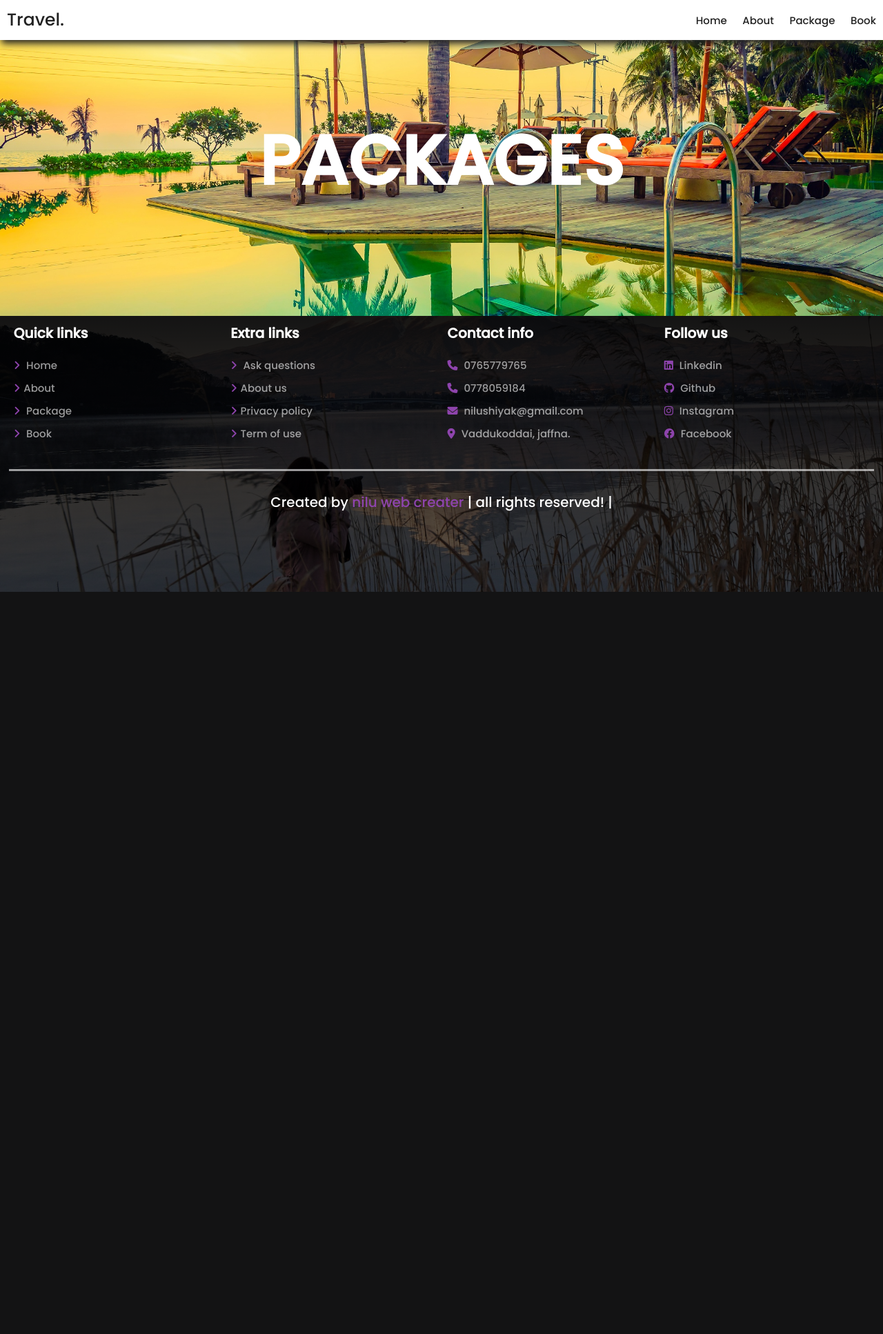
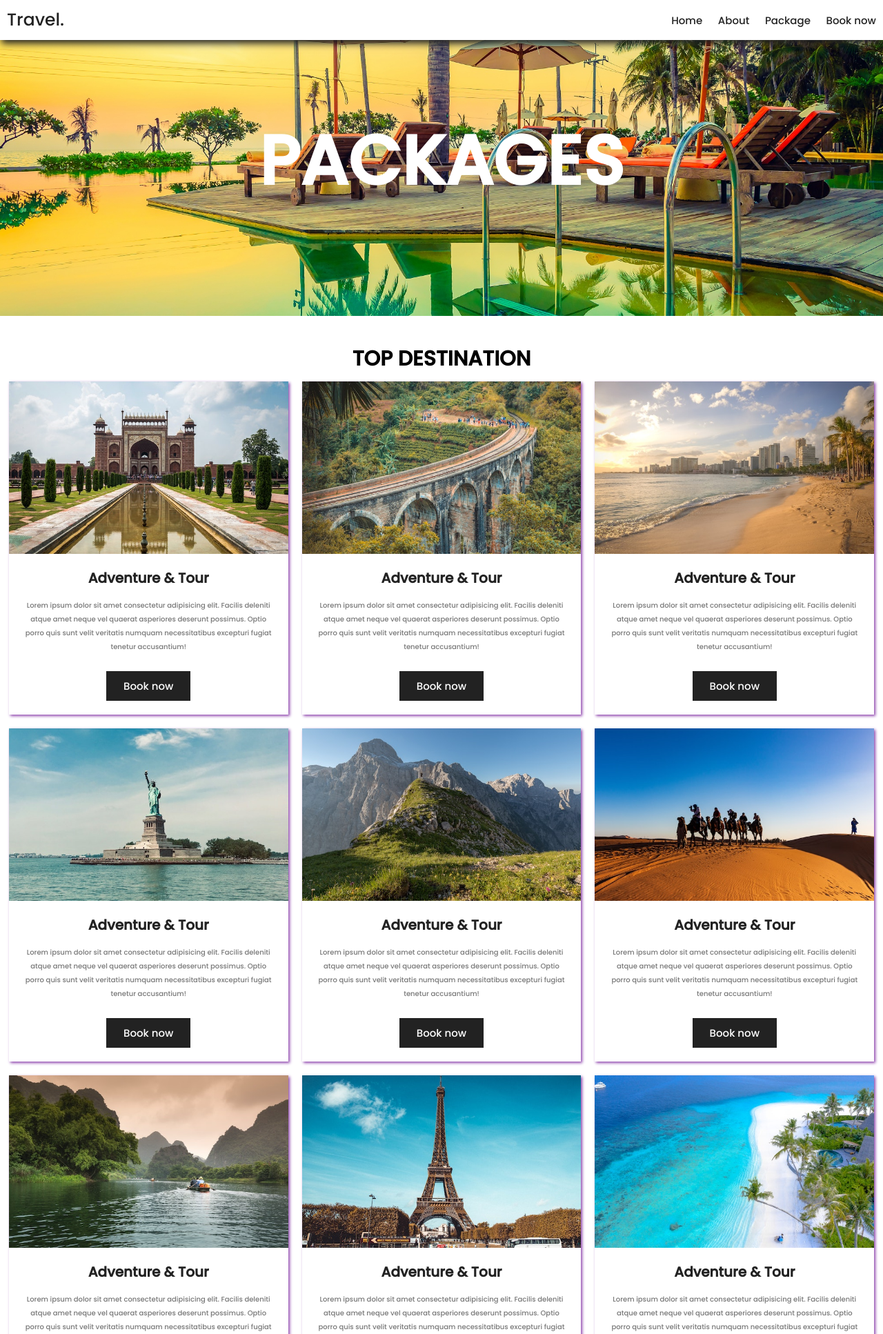
Before and after one commit to Nilushiya/Travel-Tour-website, a PHP site: page /package.html in a window 1280 px wide. Shown: the top 1934 px of the page at 69% size. Before the commit the page ends 858 px from the top, so only its background shows below. Run offline with PHP 8.4, Linux system fonts and the light colour scheme; some web fonts are replaced.

Commit message:
ad package images

```diff
--- a/package.html
+++ b/package.html
@@ -19,7 +19,7 @@
                 <a href="home.html">Home</a>
                 <a href="about.html">About</a>
                 <a href="package.html">Package</a>
-                <a href="book.html">Book</a>
+                <a href="book.html">Book now</a>
             </nav>
 
             <div id="menu-btn" class="fas fa-bars"></div>
@@ -29,6 +29,133 @@
             <h1>Packages</h1>
         </div>
 
+
+        <section class="packages">
+            <h1 class="heading-title">top destination</h1>
+            <div class="box-container">
+                <div class="box">
+                    <div class="image">
+                        <img src="media/pac1.jpg" alt="">
+                    </div>
+                    <div class="content">
+                        <h3>Adventure & Tour</h3>
+                        <p>Lorem ipsum dolor sit amet consectetur adipisicing elit. Facilis deleniti atque amet neque vel quaerat asperiores deserunt possimus. Optio porro quis sunt velit veritatis numquam necessitatibus excepturi fugiat tenetur accusantium!</p>
+                        <a href="book.html" class="btn">Book now</a>
+                    </div>
+                </div>
+                <div class="box">
+                    <div class="image">
+                        <img src="media/pac2.jpg" alt="">
+                    </div>
+                    <div class="content">
+                        <h3>Adventure & Tour</h3>
+                        <p>Lorem ipsum dolor sit amet consectetur adipisicing elit. Facilis deleniti atque amet neque vel quaerat asperiores deserunt possimus. Optio porro quis sunt velit veritatis numquam necessitatibus excepturi fugiat tenetur accusantium!</p>
+                        <a href="book.html" class="btn">Book now</a>
+                    </div>
+                </div>
+                <div class="box">
+                    <div class="image">
+                        <img src="media/pac3.jpg" alt="">
+                    </div>
+                    <div class="content">
+                        <h3>Adventure & Tour</h3>
+                        <p>Lorem ipsum dolor sit amet consectetur adipisicing elit. Facilis deleniti atque amet neque vel quaerat asperiores deserunt possimus. Optio porro quis sunt velit veritatis numquam necessitatibus excepturi fugiat tenetur accusantium!</p>
+                        <a href="book.html" class="btn">Book now</a>
+                    </div>
+                </div>
+                <div class="box">
+                    <div class="image">
+                        <img src="media/p4 - Copy.jpg" alt="">
+                    </div>
+                    <div class="content">
+                        <h3>Adventure & Tour</h3>
+                        <p>Lorem ipsum dolor sit amet consectetur adipisicing elit. Facilis deleniti atque amet neque vel quaerat asperiores deserunt possimus. Optio porro quis sunt velit veritatis numquam necessitatibus excepturi fugiat tenetur accusantium!</p>
+                        <a href="book.html" class="btn">Book now</a>
+                    </div>
+                </div>
+                <div class="box">
+                    <div class="image">
+                        <img src="media/p5 - Copy.jpg" alt="">
+                    </div>
+                    <div class="content">
+                        <h3>Adventure & Tour</h3>
+                        <p>Lorem ipsum dolor sit amet consectetur adipisicing elit. Facilis deleniti atque amet neque vel quaerat asperiores deserunt possimus. Optio porro quis sunt velit veritatis numquam necessitatibus excepturi fugiat tenetur accusantium!</p>
+                        <a href="book.html" class="btn">Book now</a>
+                    </div>
+                </div>
+                <div class="box">
+                    <div class="image">
+                        <img src="media/p6.jpg" alt="">
+                    </div>
+                    <div class="content">
+                        <h3>Adventure & Tour</h3>
+                        <p>Lorem ipsum dolor sit amet consectetur adipisicing elit. Facilis deleniti atque amet neque vel quaerat asperiores deserunt possimus. Optio porro quis sunt velit veritatis numquam necessitatibus excepturi fugiat tenetur accusantium!</p>
+                        <a href="book.html" class="btn">Book now</a>
+                    </div>
+                </div>
+                <div class="box">
+                    <div class="image">
+                        <img src="media/p7.jpg" alt="">
+                    </div>
+                    <div class="content">
+                        <h3>Adventure & Tour</h3>
+                        <p>Lorem ipsum dolor sit amet consectetur adipisicing elit. Facilis deleniti atque amet neque vel quaerat asperiores deserunt possimus. Optio porro quis sunt velit veritatis numquam necessitatibus excepturi fugiat tenetur accusantium!</p>
+                        <a href="book.html" class="btn">Book now</a>
+                    </div>
+                </div>
+                <div class="box">
+                    <div class="image">
+                        <img src="media/p8.jpg" alt="">
+                    </div>
+                    <div class="content">
+                        <h3>Adventure & Tour</h3>
+                        <p>Lorem ipsum dolor sit amet consectetur adipisicing elit. Facilis deleniti atque amet neque vel quaerat asperiores deserunt possimus. Optio porro quis sunt velit veritatis numquam necessitatibus excepturi fugiat tenetur accusantium!</p>
+                        <a href="book.html" class="btn">Book now</a>
+                    </div>
+                </div>
+                <div class="box">
+                    <div class="image">
+                        <img src="media/p9 - Copy.jpg" alt="">
+                    </div>
+                    <div class="content">
+                        <h3>Adventure & Tour</h3>
+                        <p>Lorem ipsum dolor sit amet consectetur adipisicing elit. Facilis deleniti atque amet neque vel quaerat asperiores deserunt possimus. Optio porro quis sunt velit veritatis numquam necessitatibus excepturi fugiat tenetur accusantium!</p>
+                        <a href="book.html" class="btn">Book now</a>
+                    </div>
+                </div>
+                <div class="box">
+                    <div class="image">
+                        <img src="media/p10.jpg" alt="">
+                    </div>
+                    <div class="content">
+                        <h3>Adventure & Tour</h3>
+                        <p>Lorem ipsum dolor sit amet consectetur adipisicing elit. Facilis deleniti atque amet neque vel quaerat asperiores deserunt possimus. Optio porro quis sunt velit veritatis numquam necessitatibus excepturi fugiat tenetur accusantium!</p>
+                        <a href="book.html" class="btn">Book now</a>
+                    </div>
+                </div>
+                <div class="box">
+                    <div class="image">
+                        <img src="media/p11.jpg" alt="">
+                    </div>
+                    <div class="content">
+                        <h3>Adventure & Tour</h3>
+                        <p>Lorem ipsum dolor sit amet consectetur adipisicing elit. Facilis deleniti atque amet neque vel quaerat asperiores deserunt possimus. Optio porro quis sunt velit veritatis numquam necessitatibus excepturi fugiat tenetur accusantium!</p>
+                        <a href="book.html" class="btn">Book now</a>
+                    </div>
+                </div>
+                <div class="box">
+                    <div class="image">
+                        <img src="media/p12.jpg" alt="">
+                    </div>
+                    <div class="content">
+                        <h3>Adventure & Tour</h3>
+                        <p>Lorem ipsum dolor sit amet consectetur adipisicing elit. Facilis deleniti atque amet neque vel quaerat asperiores deserunt possimus. Optio porro quis sunt velit veritatis numquam necessitatibus excepturi fugiat tenetur accusantium!</p>
+                        <a href="book.html" class="btn">Book now</a>
+                    </div>
+                </div>
+            </div>
+        </section>
+
 <!--footer-->
     <section class="footer">
             <div class="box-container">
@@ -37,7 +164,7 @@
                     <a href="home.html"> <i class="fas fa-angle-right"></i> Home</a>
                     <a href="about.html"> <i class="fas fa-angle-right"> </i>About</a>
                     <a href="package.html"> <i class="fas fa-angle-right"></i> Package</a>
-                    <a href="book.html"> <i class="fas fa-angle-right"></i> Book</a>
+                    <a href="book.html"> <i class="fas fa-angle-right"></i> Book now</a>
                 </div>
                 <div class="box">
                     <h3>Extra links</h3>
@@ -58,7 +185,7 @@
                     <a href="#"> <i class="fa-brands fa-linkedin"></i> Linkedin</a>
                     <a href="#"> <i class="fa-brands fa-github"></i> Github</a>
                     <a href="#"> <i class="fa-brands fa-instagram"></i> Instagram</a>
-                    <a href="#"> <i class="fa-brands fa-facebook"></i> Facebook</a>
+                    <a href="#"> <i class="fa-brands fa-facebook"></i> FaceBook now</a>
                 </div>
         </div>
         <div class="credit"> Created by <span>nilu web creater</span> | all rights reserved! |</div>
--- a/style.css
+++ b/style.css
@@ -205,7 +205,7 @@ section{
 
 
 
-/*home-packages*/
+/*packages*/
 .home-packages{
     background: var(--light-bg);
 }
@@ -398,13 +398,51 @@ section{
     color: var(--main-color);
 }
 .reviews .swiper-slide img{
-    height: 8rem;
-    width: 8rem;
+    height: 7rem;
+    width: 7rem;
     border-radius: 50%;
 }
 
 
-
+/* packages */
+.packages .box-container{
+    display: grid ;
+    grid-template-columns: repeat(auto-fit,minmax(30rem,1fr));
+    gap: 2rem;
+}
+.packages .box-container .box{
+    border: var(--border);
+    box-shadow: 2px 2px 4px var(--main-color);
+    background: var(--white);
+}
+.packages .box-container .image{
+    height: 25rem;
+    overflow: hidden;
+}
+.packages .box-container .image img{
+    height: 100%;
+    width: 100%;
+    object-fit: cover;
+    transition: .2s linear;
+}
+.packages .box-container .box .content{
+    padding: 2rem;
+    text-align: center;
+}
+.packages .box-container .box .content h3{
+    font-size: 2rem;
+    color: var(--black);
+}
+.packages .box-container .box .content p{
+    font-size: 1rem;
+    color: var(--light-black);
+    line-height: 2;
+    padding: 1.5rem 0;
+}
+.packages .load-more{
+    text-align: center;
+    margin-top: 2rem;
+}
 
 /*footer*/
 .footer{
```
Also changed, not shown: media/p10.jpg (added), media/p11.jpg (added), media/p12.jpg (added), media/p4 - Copy.jpg (added), media/p5 - Copy.jpg (added), media/p6.jpg (added), media/p7.jpg (added), media/p8.jpg (added), media/p9 - Copy.jpg (added).
